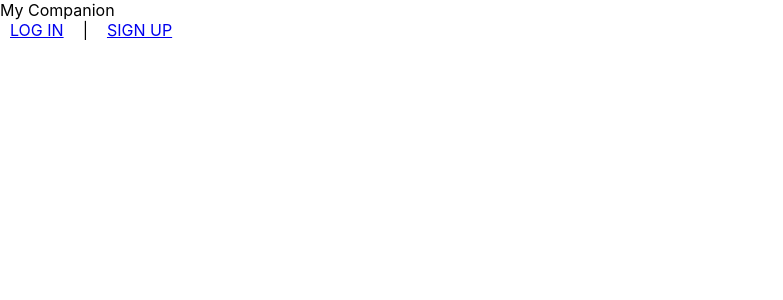
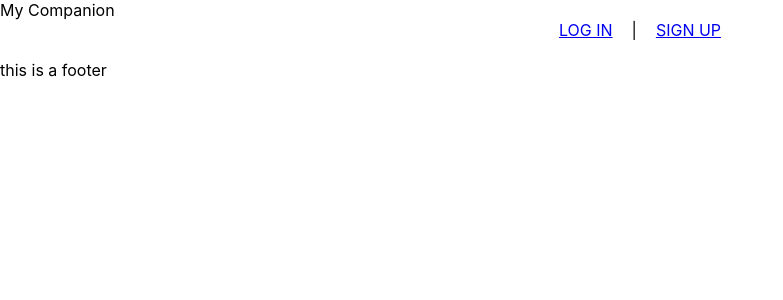
Before and after one commit to jcjv94/my-companion, a React (Create React App) app: page / in a window 1280 px wide. Shown: the top 300 px of the page, without its empty margins (0-783 px from the left). Built offline with nearby package versions, Linux system fonts and the light colour scheme.

Commit message:
log out working

```diff
--- a/src/components/Nav/Nav.jsx
+++ b/src/components/Nav/Nav.jsx
@@ -1,15 +1,16 @@
 import React from 'react';
 import { Link } from 'react-router-dom';
 import './Nav.css'
+
 
 const Nav = (props) => {
   let nav = props.user ?
     <div>
  <Link to='/dogs' className='Nav-link'>Dogs</Link>
       &nbsp;&nbsp;|&nbsp;&nbsp;&nbsp;
-    <Link to='' className='NavBar-link'>LOG OUT</Link>
+      <Link to='' className='Nav-link' onClick={props.handleLogout}>LOG OUT</Link>
       &nbsp;&nbsp;|&nbsp;&nbsp;&nbsp;
-    <span className='NavBar-welcome'>WELCOME, {props.user.name}</span>
+      <span className='Nav-welcome'>WELCOME, {props.user.name}</span>
     </div>
     :
     <div>
@@ -19,21 +20,10 @@ const Nav = (props) => {
     </div>;
 
   return (
-  <div className='Nav'>
+    <div className='NavBar'>
       {nav}
     </div>
   );
 };
 
-//   return (
-//     <div className="Nav">
-//       <nav>
-//       <Link to='/login' className='NavBar-link'>LOG IN</Link>
-//       &nbsp;&nbsp;|&nbsp;&nbsp;
-//       <Link to='/signup' className='NavBar-link'>SIGN UP</Link>
-//       </nav>
-//     </div>
-//   );
-// };
-
 export default Nav;
--- a/src/pages/App/App.js
+++ b/src/pages/App/App.js
@@ -2,10 +2,11 @@ import React, { Component } from 'react';
 import { Route, Switch } from 'react-router-dom';
 // import logo from './logo.svg';
 import './App.css';
-import Nav from '../../components/Nav/Nav';
+// import Nav from '../../components/Nav/Nav';
 import LoginPage from '../LoginPage/LoginPage';
 import SignupPage from '../SignupPage/SignupPage';
 import userService from '../../utils/userService';
+import Dashboard from '../Dashboard/Dashboard';
 
 class App extends Component {
   constructor() {
@@ -39,7 +40,11 @@ class App extends Component {
       <Switch>
 
       <Route exact path='/' render={() =>
-            <Nav/>
+        <Dashboard
+        user={this.state.user}
+        handleLogout={this.handleLogout}
+
+        />
       }/>
       <Route exact path='/login' render={({ history }) =>
             <LoginPage
--- /dev/null
+++ b/src/pages/Dashboard/Dashboard.jsx
@@ -0,0 +1,25 @@
+import React from 'react';
+import { Link } from 'react-router-dom';
+import Nav from '../../components/Nav/Nav';
+import './Dashboard.css';
+
+const Dashboard = (props) => {
+    return (
+        <div>
+        <Nav
+        user={props.user}
+        handleLogout={props.handleLogout}
+
+        />
+
+        {/* <Link >Dogs</Link> */}
+        <footer className='header-footer'>
+        this is a footer
+      </footer>
+        </div>
+    );
+};
+
+
+
+export default Dashboard;
```
Also changed, not shown: src/pages/Dashboard/Dashboard.css (added). Lines whose indentation alone changed are shown as unchanged.
